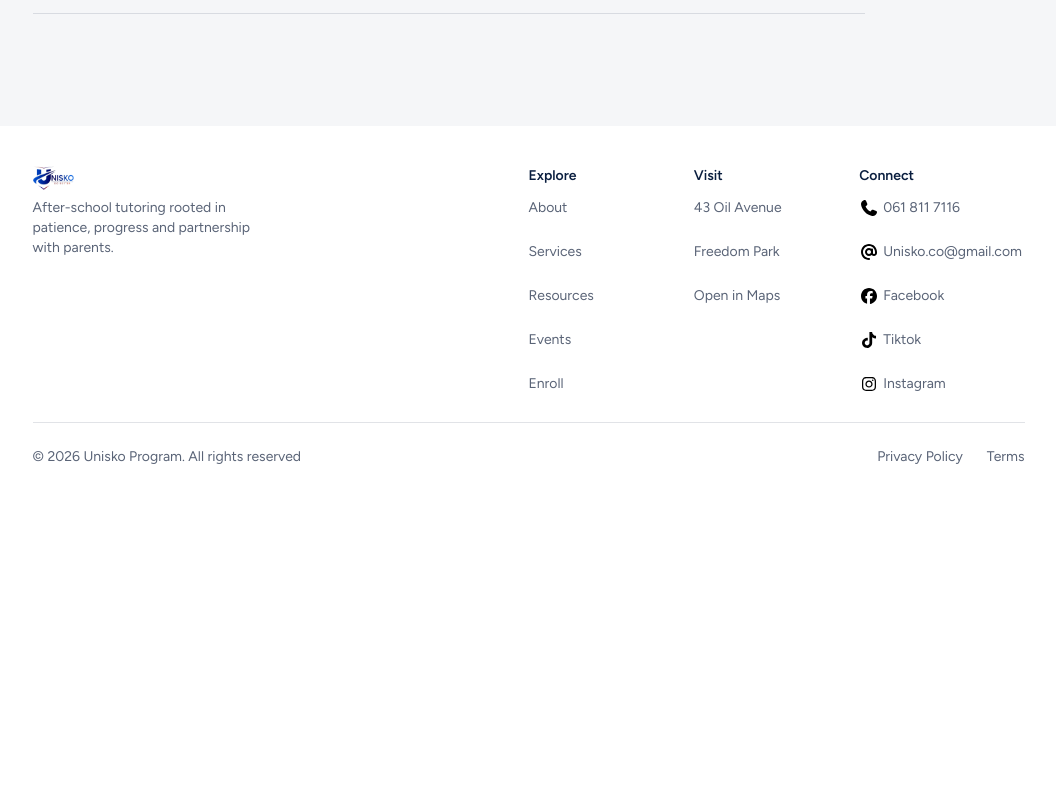
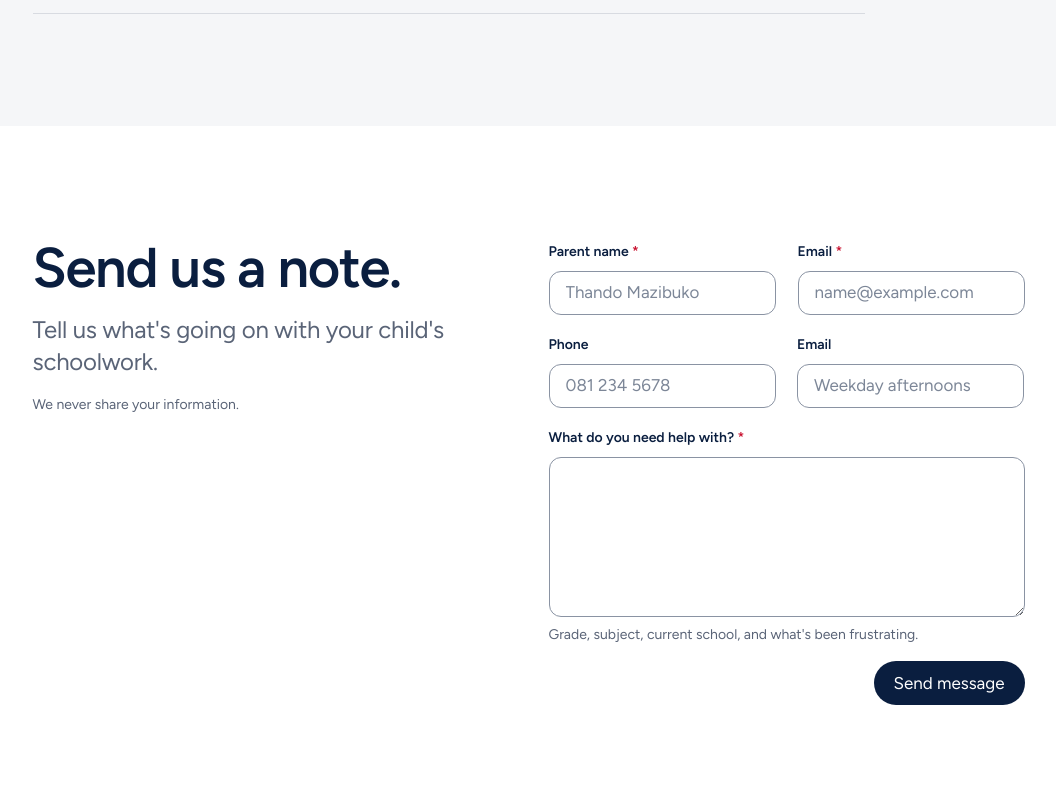
Before and after one commit to chillz-the-first/unisko, a React (Vite) app: page /contact in a window 1280 px wide. Shown: the part 1880-2680 px from the top of the page, without its empty margins (104-1160 px from the left). Before the commit the page ends 2411 px from the top, so only its background shows below. Built offline with nearby package versions, Linux system fonts and the light colour scheme.

Commit message:
Created contact form and added it to contact page

```diff
--- /dev/null
+++ b/src/components/ContactForm.jsx
@@ -0,0 +1,163 @@
+import {useRef, useState} from "react";
+import Button from "./Button.jsx";
+
+const ContactForm = () => {
+    const [form, setForm] = useState({
+        name: "", email: "", phone: "", available: "", query: "",
+    });
+
+    const [errors, setErrors] = useState({
+        name: "", email: "", query: "",
+    });
+
+    const [status, setStatus] = useState("idle");
+
+    const nameRef = useRef(null);
+    const emailRef = useRef(null);
+    const queryRef = useRef(null);
+
+    function handleChange (e) {
+        setForm({
+            ...form,
+            [e.target.name]: e.target.value,
+        });
+    }
+
+    async function handleSubmit(e) {
+        e.preventDefault();
+        const newErrors = {};
+
+        if (!form.name) {
+            newErrors.name = "Please enter your name";
+        }
+        if (!form.email) {
+            newErrors.email = "Please enter your email";
+        }
+        else if (!form.email.includes("@")) {
+            newErrors.email = "Email must include an @";
+        }
+        if (!form.query) {
+            newErrors.query = "Please enter your query";
+        }
+
+        if (Object.keys(newErrors).length > 0) {
+            setErrors(newErrors);
+
+            if (newErrors.name) {
+                nameRef.current.focus();
+            }
+            else if (newErrors.email) {
+                emailRef.current.focus();
+            }
+            else if (newErrors.query) {
+                queryRef.current.focus();
+            }
+
+            return;
+        }
+
+        const payload = {
+            ...form,
+            _subject: `New message from ${form.name}`,
+        };
+        setStatus("submitting");
+        setErrors({name: "", email: "", query: "",});
+
+        try {
+            const response = await fetch('https://formspree.io/f/xyegeaer', {
+                method: 'POST',
+                headers: {
+                    'Content-Type': 'application/json',
+                    'Accept': 'application/json',
+                },
+                body: JSON.stringify(payload),
+            });
+
+            if (response.ok) {
+                setStatus('success');
+            }
+            else {
+                setStatus('error');
+            }
+        }
+        catch (e) {
+            setStatus('error')
+        }
+    }
+
+    return (
+        <div className="space-y-4">
+            <form noValidate>
+                <div className="flex flex-col md:flex-row items-center justify-between gap-4 mb-4">
+                    <div className="space-y-2">
+                        <label htmlFor="name" className="text-navy text-sm font-semibold">
+                            Parent name <span className="text-red">*</span>
+                        </label>
+                        <input type="text" name="name" id="name" placeholder="Thando Mazibuko"
+                               autoComplete="name" aria-required="true" value={form.name} onChange={handleChange}
+                               aria-invalid={!!errors.name} aria-describedby="name-err" ref={nameRef}
+                               className="rounded-xl border border-field-border px-4 py-2 text-body placeholder:text-body/60"
+                        />
+                        {errors.name && (<p id='name-err' role='alert' className="text-xs text-red">{errors.name}</p>)}
+                    </div>
+
+                    <div className="space-y-2">
+                        <label htmlFor="email" className="text-navy text-sm font-semibold">
+                            Email <span className="text-red">*</span>
+                        </label>
+                        <input type="email" name="email" id="email" placeholder="name@example.com"
+                               autoComplete="email" aria-required="true" value={form.email} onChange={handleChange}
+                               aria-invalid={!!errors.email} aria-describedby="email-err" ref={emailRef}
+                               className="rounded-xl border border-field-border px-4 py-2 text-body placeholder:text-body/60"
+                        />
+                        {errors.email && (<p id='email-err' role='alert' className="text-xs text-red">{errors.email}</p>)}
+                    </div>
+                </div>
+
+                <div className="flex flex-col md:flex-row items-center justify-between gap-4 mb-4">
+                    <div className="space-y-2">
+                        <label htmlFor="phone" className="text-navy text-sm font-semibold">
+                            Phone
+                        </label>
+                        <input type="tel" name="phone" id="phone" placeholder="081 234 5678" inputMode="tel"
+                               aria-required="true" value={form.phone} onChange={handleChange}
+                               className="rounded-xl border border-field-border px-4 py-2 text-body placeholder:text-body/60"/>
+                    </div>
+
+                    <div className="space-y-2">
+                        <label htmlFor="available" className="text-navy text-sm font-semibold">
+                            Email
+                        </label>
+                        <input type="text" name="available" id="available" placeholder="Weekday afternoons"
+                               aria-required="true" value={form.available} onChange={handleChange}
+                               className="rounded-xl border border-field-border px-4 py-2 text-body placeholder:text-body/60"/>
+                    </div>
+                </div>
+
+                <div className="w-full space-y-2">
+                    <label htmlFor="query" className="text-navy text-sm font-semibold">
+                        What do you need help with? <span className="text-red">*</span>
+                    </label>
+                    <textarea name="query" id="query"
+                              aria-required="true" value={form.query} onChange={handleChange}
+                              aria-invalid={!!errors.query} aria-describedby="query-err" ref={queryRef}
+                              className="block min-h-[10rem] w-full rounded-xl border border-field-border px-4 py-2"
+                    />
+                    {errors.query && (<p id='query-err' role='alert' className="text-xs text-red">{errors.query}</p>)}
+                    <p className="text-sm text-muted">
+                        Grade, subject, current school, and what's been frustrating.
+                    </p>
+                </div>
+
+                <div className="mt-4 flex justify-end">
+                    <Button onClick={handleSubmit} disabled={status === "submitting"} variant="ink">
+                        {status === "submitting" ? "Sending..." : "Send message"}
+                    </Button>
+                </div>
+
+            </form>
+        </div>
+    );
+};
+
+export default ContactForm;
--- a/src/pages/Contact.jsx
+++ b/src/pages/Contact.jsx
@@ -5,6 +5,7 @@ import Icon from "../lib/Icon.jsx";
 import Button from "../components/Button.jsx";
 import ArrowLink from "../components/Arrowlink.jsx";
 import {useState} from "react";
+import ContactForm from "../components/ContactForm.jsx";
 
 const channels = [
     {
@@ -152,6 +153,21 @@ const Contact = () => {
                     ))}
                 </div>
             </Section>
+
+            {/*CTA Section*/}
+            <Section>
+                <div className="grid grid-cols-1 md:grid-cols-2 gap-10">
+                    <div className="space-y-4">
+                        <h2 className="text-headline text-navy font-semibold">Send us a note.</h2>
+                        <p className="text-muted text-lede">
+                            Tell us what's going on with your child's schoolwork.
+                        </p>
+                        <p className="text-muted text-sm mt-4">We never share your information.</p>
+                    </div>
+
+                    <ContactForm/>
+                </div>
+            </Section>
         </div>
     );
 };
```
